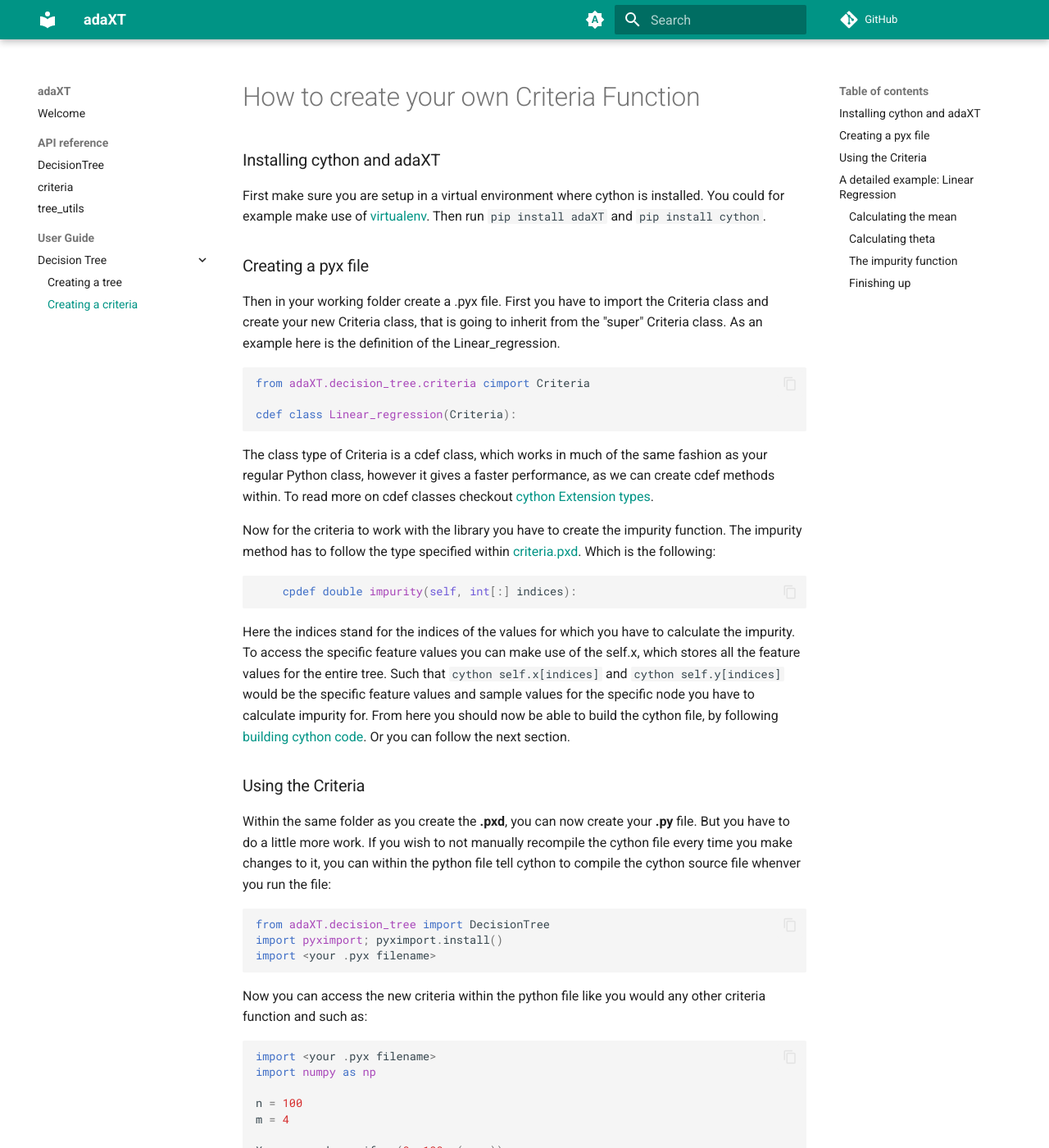
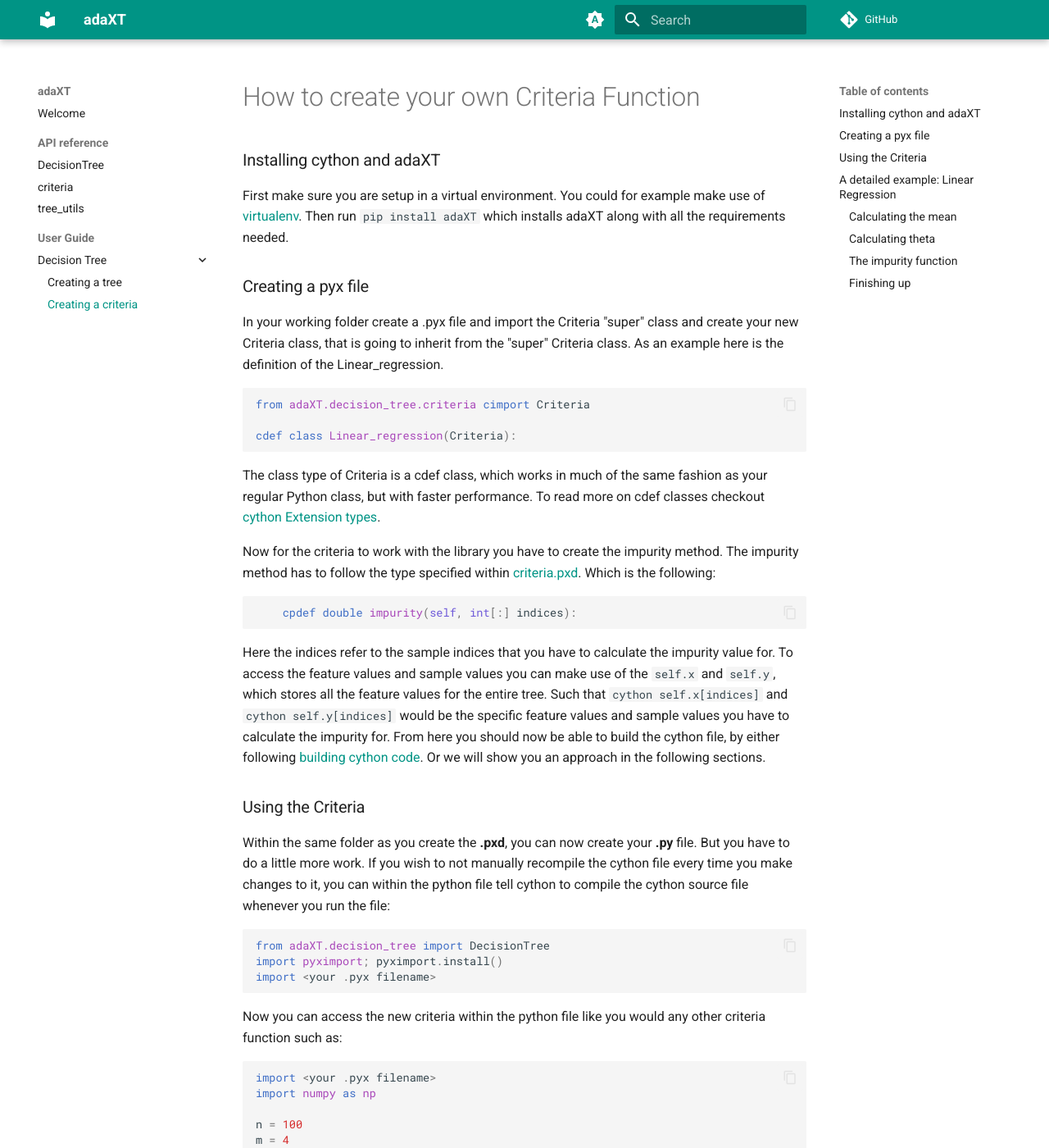
Before and after one commit to NiklasPfister/adaXT, an MkDocs documentation site: the page built from docs/decision_tree/examples/creatingACriteria.md, in a window 1280 px wide and 1400 px high. Shown: the whole window at 82% size. Built offline with MkDocs 1.6.1 and Material for MkDocs 9.7.7, drawn with Linux system fonts in a browser that asks for light colours; comment, search, counter and statistics services are not loaded; some of the changed text lies outside the part shown.

Commit message:
proof reading creatingACriteria.md

````diff
--- a/docs/decision_tree/examples/creatingACriteria.md
+++ b/docs/decision_tree/examples/creatingACriteria.md
@@ -1,31 +1,31 @@
 # How to create your own Criteria Function
 
 ### Installing cython and adaXT
-First make sure you are setup in a virtual environment where cython is installed. You could for example make use of [virtualenv](https://virtualenv.pypa.io/en/latest/). Then run ```pip install adaXT``` and ```pip install cython```.
+First make sure you are setup in a virtual environment. You could for example make use of [virtualenv](https://virtualenv.pypa.io/en/latest/). Then run ```pip install adaXT``` which installs adaXT along with all the requirements needed.
 
 ### Creating a pyx file
-Then in your working folder create a .pyx file. First you have to import the Criteria class and create your new Criteria class, that is going to inherit from the "super" Criteria class. As an example here is the definition of the Linear_regression.
+In your working folder create a .pyx file and import the Criteria "super" class and create your new Criteria class, that is going to inherit from the "super" Criteria class. As an example here is the definition of the Linear_regression.
 ```cython
 from adaXT.decision_tree.criteria cimport Criteria
 
 cdef class Linear_regression(Criteria):
 ```
-The class type of Criteria is a cdef class, which works in much of the same fashion as your regular Python class, however it gives a faster performance, as we can create cdef methods within. To read more on cdef classes checkout [cython Extension types](https://cython.readthedocs.io/en/latest/src/tutorial/cdef_classes.html).
+The class type of Criteria is a cdef class, which works in much of the same fashion as your regular Python class, but with faster performance. To read more on cdef classes checkout [cython Extension types](https://cython.readthedocs.io/en/latest/src/tutorial/cdef_classes.html).
 
-Now for the criteria to work with the library you have to create the impurity function. The impurity method has to follow the type specified within [criteria.pxd](https://github.com/NiklasPfister/adaXT/blob/main/src/adaXT/decision_tree/criteria.pxd). Which is the following:
+Now for the criteria to work with the library you have to create the impurity method. The impurity method has to follow the type specified within [criteria.pxd](https://github.com/NiklasPfister/adaXT/blob/main/src/adaXT/decision_tree/criteria.pxd). Which is the following:
 ```cython
     cpdef double impurity(self, int[:] indices):
 ```
-Here the indices stand for the indices of the values for which you have to calculate the impurity. To access the specific feature values you can make use of the self.x, which stores all the feature values for the entire tree. Such that ```cython self.x[indices] ``` and ```cython self.y[indices]``` would be the specific feature values and sample values for the specific node you have to calculate impurity for. From here you should now be able to build the cython file, by following [building cython code](https://cython.readthedocs.io/en/latest/src/quickstart/build.html). Or you can follow the next section.
+Here the indices refer to the sample indices that you have to calculate the impurity value for. To access the feature values and sample values you can make use of the ```self.x``` and ```self.y```, which stores all the feature values for the entire tree. Such that ```cython self.x[indices] ``` and ```cython self.y[indices]``` would be the specific feature values and sample values you have to calculate the impurity for. From here you should now be able to build the cython file, by either following [building cython code](https://cython.readthedocs.io/en/latest/src/quickstart/build.html). Or we will show you an approach in the following sections.
 
 ### Using the Criteria
-Within the same folder as you create the **.pxd**, you can now create your **.py** file. But you have to do a little more work. If you wish to not manually recompile the cython file every time you make changes to it, you can within the python file tell cython to compile the cython source file whenver you run the file:
+Within the same folder as you create the **.pxd**, you can now create your **.py** file. But you have to do a little more work. If you wish to not manually recompile the cython file every time you make changes to it, you can within the python file tell cython to compile the cython source file whenever you run the file:
 ```python
 from adaXT.decision_tree import DecisionTree
 import pyximport; pyximport.install()
 import <your .pyx filename>
 ```
-Now you can access the new criteria within the python file like you would any other criteria function and such as:
+Now you can access the new criteria within the python file like you would any other criteria function such as:
 
 ```python
 import <your .pyx filename>
@@ -80,12 +80,13 @@
 
     return ((sumX / (<double> length)), (sumY / (<double> length)))
 ```
-You might notice that the syntax is a little different than the default python. Much of it could be left like default python, and it is mainly just for speeding up the runtime, such that we don't have to use the python interpreter while running the code. However, if you wish to learn more about the cython language be sure to check out the [cython documentation](https://cython.readthedocs.io/en/latest/).
+You might notice that the syntax is a little different than the default python. In general you can write default python within the cdef class, however the runtime can be significantly decreased adding type definitions and other cython magic. If you wish to learn more about the cython language be sure to check out the [cython documentation](https://cython.readthedocs.io/en/latest/).
 
-Another important note is, we are freely able to create any new methods on our criteria function, even if they are not defined as the standard within the parent Criteria class. You are not limited by the parent, and as such can extend it with however many methods you want, as long as you don't overwrite the evaluate split (unless that is your intention).
+Another important note is, we are freely able to create any new methods on our criteria function, even if they are not defined in the standard parent Criteria class. You are not limited by the parent, and as such can extend it with however many methods you want, as long as you don't overwrite the evaluate split (unless that is your intention).
 
 ### Calculating theta
-Now that we have a method for getting the mean, then we might aswell create a method for calculating the theta values.
+Now that we have a method for getting the mean, then we might aswell create a method for calculating the theta values, such that our code is more manageable.
+
 ```cython linenums="1"
 cdef (double, double) theta(self, int[:] indices):
     """
@@ -125,7 +126,7 @@
     return (theta0, theta1)
 ```
 Again the majority of the cython is not needed and are mainly just for speedup.
-on line 26 we access our previously defined custom mean function, which returns the mean of the X indices and the mean of the Y indices as described previously. Then at line 27 we loop over all the indices a second time where we calculate the $\sum_{i \in I} (X[i, 0] - \mu_X) * (Y[i] - \mu_Y)$ and $\sum_{i \in I} (X[i, 0] - \mu_X)^2$ which is the numerator and denominator respectively. These are the two values used to calculate $\theta_1$. Now note that on line 31 we have a check to make sure that the denominator is not 0.0. This would be the case if all the X values of the first feature in a node is the same. If that is the case, we simply set $theta_1$ to 0.0 as this will give an L value of 0 in the end. We finish off by returning the two $\theta$ values.
+on line 26 we access our previously defined custom mean function, which returns the mean of the X indices and the mean of the Y indices as described previously. Then at line 27 we loop over all the indices a second time where we calculate the $\sum_{i \in I} (X[i, 0] - \mu_X) * (Y[i] - \mu_Y)$ and $\sum_{i \in I} (X[i, 0] - \mu_X)^2$ which is the numerator and denominator respectively. These are the two values used to calculate $\theta_1$. Now note that on line 31 we have a check to make sure that the denominator is not 0.0. As we are telling cython to use c division and not python diviison, then we could end up with odd values if we don't include this check. If that is the case, we simply set $theta_1$ to 0.0 as this will give an L value of 0 in the end. We finish off by returning the two $\theta$ values.
 
 
 
@@ -145,7 +146,7 @@
         cur_sum += step_calc*step_calc
     return cur_sum
 ```
-Making sure it follows the same signature as described previously we simply calculate L as described and return the value. One important thing to note is, that cur_sum is defined on line 3 to have the type double. That is because the impurity function is defined to have a double as the return value. As such when creating the impurity function you must uphold this.
+Making sure it follows the same signature as described previously we simply calculate L as described and return the value. One important thing to note is, that cur_sum is defined on line 3 to have the type double. That is because the impurity function is defined to have a double as the return value. When creating the impurity function you must uphold this return type.
 
 ### Finishing up
 And that is it. You have now created your first Criteria function, and can freely use it within your own python code. Using the described method previously of compiling the cython file every time we run the python file, then we could end up with a file that looks like this:
````
